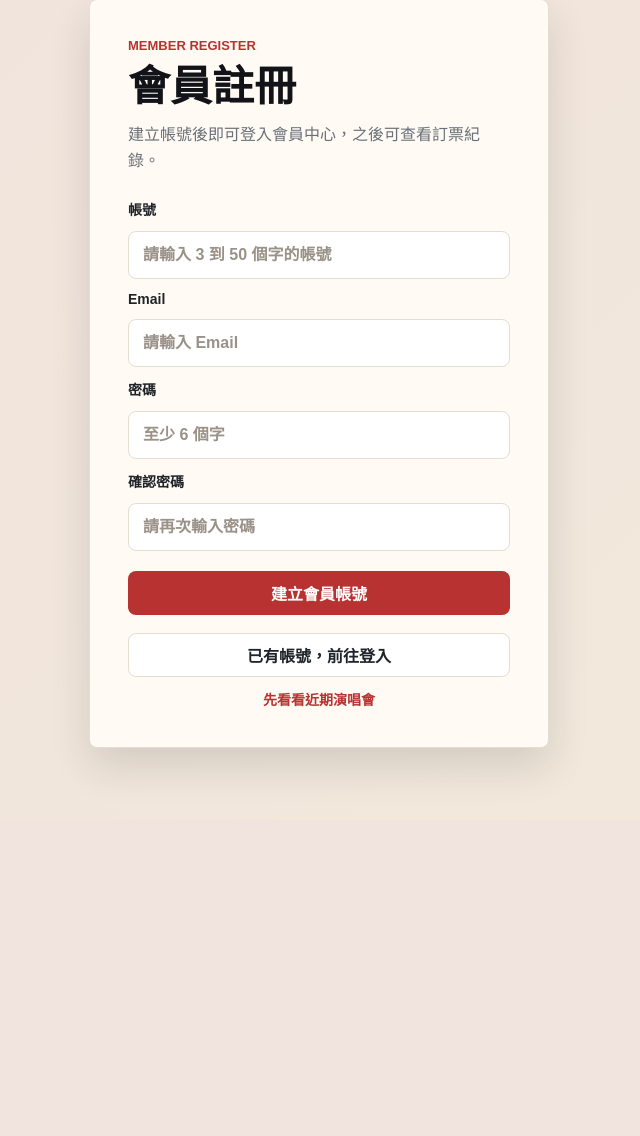
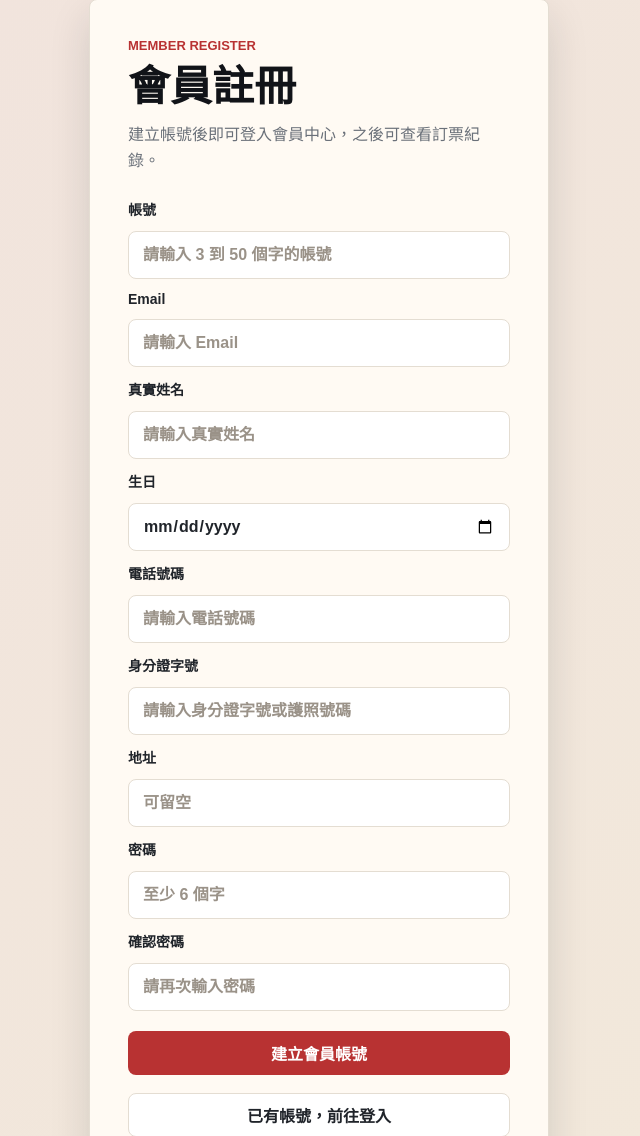
Before and after one commit to lwc-ed/concert_system, a PHP site: page /customer/register.php in a window 1280 px wide. Shown: the part 154-1290 px from the top of the page, without its empty margins (321-961 px from the left). Before the commit the page ends 926 px from the top, so only its background shows below. Run offline with PHP 8.4, Linux system fonts and the light colour scheme.

Commit message:
註冊帳號設定

```diff
--- a/customer/register.php
+++ b/customer/register.php
@@ -13,6 +13,7 @@ function textLength($value) {
 $stylePath = __DIR__ . '/../assets/css/style.css';
 $styleVersion = file_exists($stylePath) ? filemtime($stylePath) : time();
 $registerError = null;
+$today = date('Y-m-d');
 
 if (isset($_SESSION['customer_id'])) {
     header('Location: member.php');
@@ -22,17 +23,32 @@ if (isset($_SESSION['customer_id'])) {
 if ($_SERVER['REQUEST_METHOD'] === 'POST') {
     $username = trim($_POST['username'] ?? '');
     $email = trim($_POST['email'] ?? '');
+    $realName = trim($_POST['real_name'] ?? '');
+    $birthDate = trim($_POST['birth_date'] ?? '');
+    $phoneNum = trim($_POST['phone_num'] ?? '');
+    $idNumber = strtoupper(trim($_POST['id_number'] ?? ''));
+    $userAddress = trim($_POST['user_address'] ?? '');
     $password = (string) ($_POST['password'] ?? '');
     $confirmPassword = (string) ($_POST['confirm_password'] ?? '');
 
     if ($pdo === null) {
         $registerError = '目前無法連線到資料庫，請確認 MAMP / MySQL 已啟動，且 includes/db_config.php 設定正確。';
-    } elseif ($username === '' || $email === '' || $password === '' || $confirmPassword === '') {
+    } elseif ($username === '' || $email === '' || $realName === '' || $birthDate === '' || $phoneNum === '' || $idNumber === '' || $password === '' || $confirmPassword === '') {
         $registerError = '請完整填寫註冊資料。';
     } elseif (!filter_var($email, FILTER_VALIDATE_EMAIL)) {
         $registerError = '請輸入有效的 Email。';
     } elseif (textLength($username) < 3 || textLength($username) > 50) {
         $registerError = '帳號長度需為 3 到 50 個字。';
+    } elseif (textLength($realName) > 50) {
+        $registerError = '真實姓名不可超過 50 個字。';
+    } elseif (strtotime($birthDate) === false || strtotime($birthDate) > strtotime($today)) {
+        $registerError = '生日不可填寫未來日期。';
+    } elseif (textLength($phoneNum) > 20) {
+        $registerError = '電話號碼不可超過 20 個字。';
+    } elseif (textLength($idNumber) > 20) {
+        $registerError = '身分證字號不可超過 20 個字。';
+    } elseif (textLength($userAddress) > 255) {
+        $registerError = '地址不可超過 255 個字。';
     } elseif (textLength($password) < 6) {
         $registerError = '密碼至少需要 6 個字。';
     } elseif ($password !== $confirmPassword) {
@@ -42,24 +58,32 @@ if ($_SERVER['REQUEST_METHOD'] === 'POST') {
             $checkStatement = $pdo->prepare(
                 'SELECT user_id
                  FROM `User`
-                 WHERE username = :username OR email = :email
+                 WHERE username = :username OR email = :email OR id_number = :id_number
                  LIMIT 1'
             );
             $checkStatement->execute([
                 'username' => $username,
                 'email' => $email,
+                'id_number' => $idNumber,
             ]);
 
             if ($checkStatement->fetch()) {
-                $registerError = '此帳號或 Email 已被使用。';
+                $registerError = '此帳號、Email 或身分證字號已被使用。';
             } else {
                 $insertStatement = $pdo->prepare(
-                    'INSERT INTO `User` (username, email, password, role)
-                     VALUES (:username, :email, :password, "customer")'
+                    'INSERT INTO `User`
+                     (username, real_name, birth_date, phone_num, id_number, email, user_address, password, role)
+                     VALUES
+                     (:username, :real_name, :birth_date, :phone_num, :id_number, :email, :user_address, :password, "customer")'
                 );
                 $insertStatement->execute([
                     'username' => $username,
+                    'real_name' => $realName,
+                    'birth_date' => $birthDate,
+                    'phone_num' => $phoneNum,
+                    'id_number' => $idNumber,
                     'email' => $email,
+                    'user_address' => $userAddress !== '' ? $userAddress : null,
                     'password' => password_hash($password, PASSWORD_DEFAULT),
                 ]);
 
@@ -71,7 +95,7 @@ if ($_SERVER['REQUEST_METHOD'] === 'POST') {
             }
         } catch (PDOException $exception) {
             if ($exception->getCode() === '23000') {
-                $registerError = '此帳號或 Email 已被使用。';
+                $registerError = '此帳號、Email 或身分證字號已被使用。';
             } else {
                 $registerError = '註冊失敗：' . $exception->getMessage();
             }
@@ -119,6 +143,21 @@ if ($_SERVER['REQUEST_METHOD'] === 'POST') {
                 <label for="email">Email</label>
                 <input id="email" name="email" type="email" placeholder="請輸入 Email" autocomplete="email" value="<?= h($_POST['email'] ?? '') ?>" required>
 
+                <label for="real_name">真實姓名</label>
+                <input id="real_name" name="real_name" type="text" placeholder="請輸入真實姓名" value="<?= h($_POST['real_name'] ?? '') ?>" maxlength="50" required>
+
+                <label for="birth_date">生日</label>
+                <input id="birth_date" name="birth_date" type="date" value="<?= h($_POST['birth_date'] ?? '') ?>" max="<?= h($today) ?>" required>
+
+                <label for="phone_num">電話號碼</label>
+                <input id="phone_num" name="phone_num" type="tel" placeholder="請輸入電話號碼" autocomplete="tel" value="<?= h($_POST['phone_num'] ?? '') ?>" maxlength="20" required>
+
+                <label for="id_number">身分證字號</label>
+                <input id="id_number" name="id_number" type="text" placeholder="請輸入身分證字號或護照號碼" value="<?= h($_POST['id_number'] ?? '') ?>" maxlength="20" required>
+
+                <label for="user_address">地址</label>
+                <input id="user_address" name="user_address" type="text" placeholder="可留空" autocomplete="street-address" value="<?= h($_POST['user_address'] ?? '') ?>" maxlength="255">
+
                 <label for="password">密碼</label>
                 <input id="password" name="password" type="password" placeholder="至少 6 個字" autocomplete="new-password" minlength="6" required>
 
```
Also changed, not shown: customer/member.php (+15 -11 lines).
